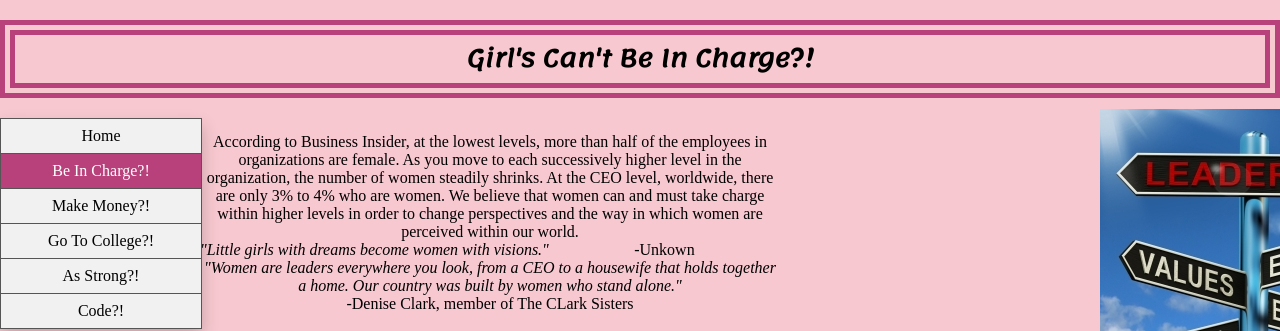
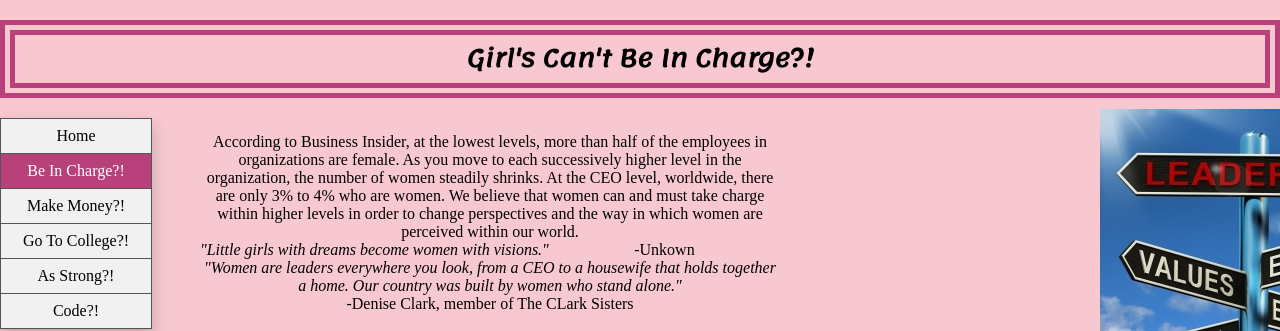
Before and after one commit to salina-nihalani/salina-nihalani.github.io, a plain HTML site: page BeInCharge.html in a window 1280 px wide. Shown: the top 331 px of the page. Drawn offline with Linux system fonts and the light colour scheme; some packages are replaced by stand-ins of ours.

Commit message:
Update BeInCharge.html

```diff
--- a/BeInCharge.html
+++ b/BeInCharge.html
@@ -6,7 +6,7 @@ ul {
     list-style-type: none;
     margin: 0;
     padding: 0;
-    width: 200px;
+    width: 150px;
     background-color: #f1f1f1;
     border: 1px solid #555;
 	box-shadow: 0px 8px 16px 0px rgba(0,0,0,0.2);
@@ -21,7 +21,7 @@ ul {
 li a {
     display: block;
     color: #000;
-    padding: 8px 16px;
+    padding: 8px 20px;
     text-decoration: none;
 }
 
```
